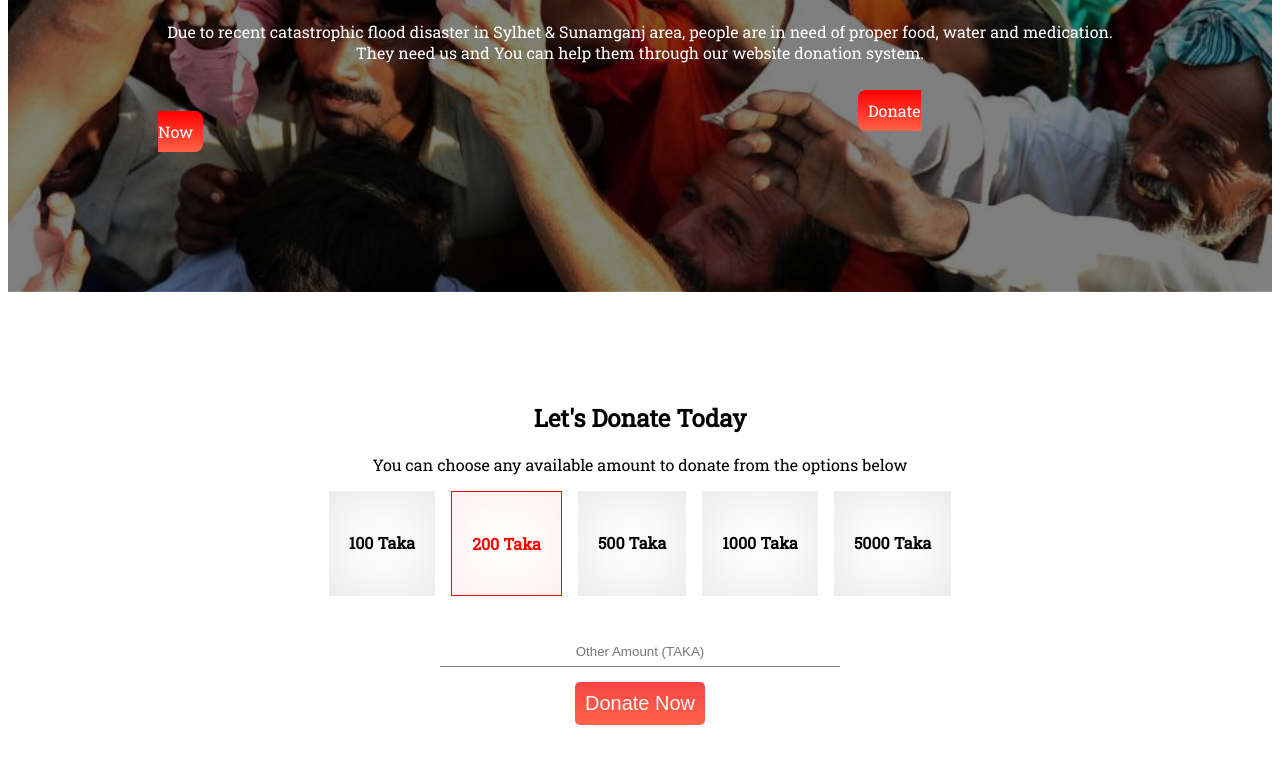
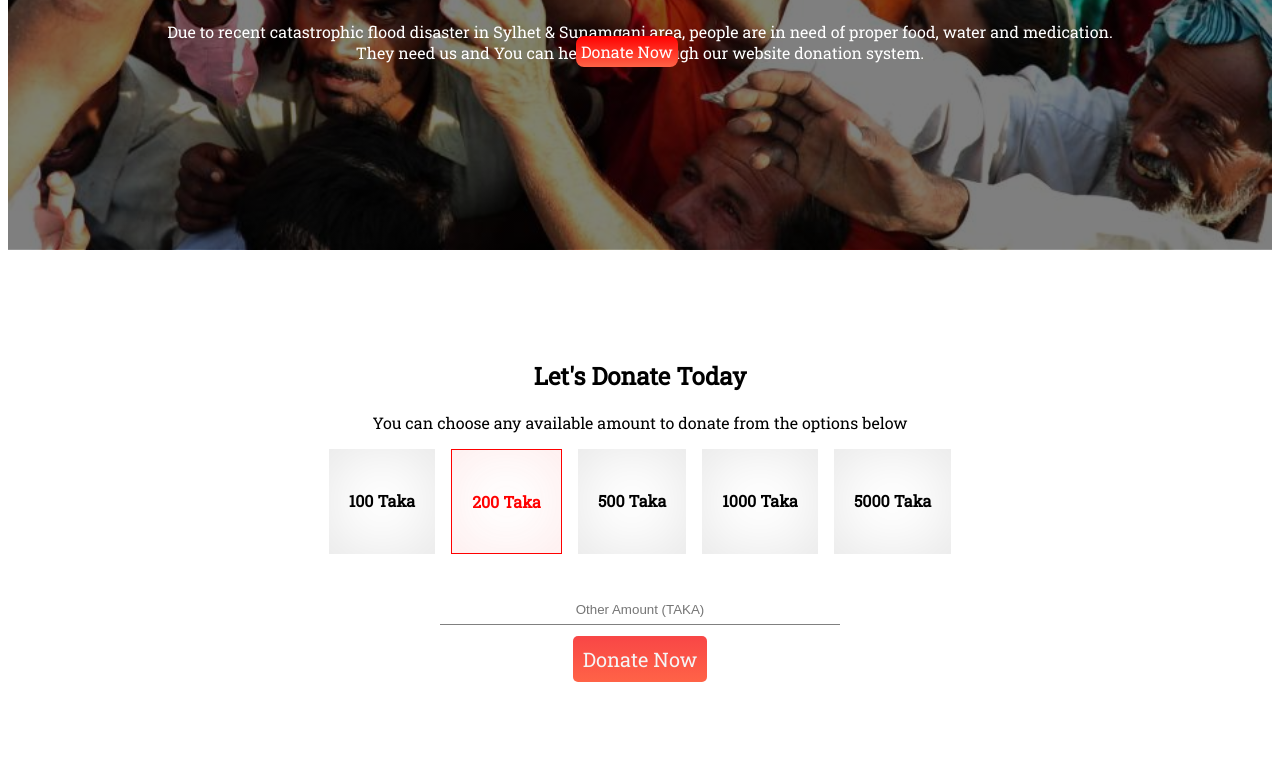
Before and after one commit to fasourav/web-flood-donation, a plain HTML site: page index.html in a window 1280 px wide. Shown: the part 284-1067 px from the top of the page. Drawn offline with Linux system fonts and the light colour scheme.

Commit message:
updated donate-button

```diff
--- a/index.html
+++ b/index.html
@@ -21,10 +21,11 @@
             Due to recent catastrophic flood disaster in Sylhet & Sunamganj area, people are in need of proper food, water and medication. They need us and You can help them through our website donation system.
         </p>
         <br>
+        <div>
+            <a href="blank" id="donate-header">Donate Now</a>
         </div>
-        <div>
-        <a href="blank" id="donate-header">Donate Now</a>
-    </div>
+        </div>
+
     </div>
 
     <section class="donate-today">
@@ -49,8 +50,8 @@
             <h4>5000 Taka</h4>
         </div>
         </div>
-        <input type="text" id="placeholder" placeholder="Other Amount (TAKA)"> <br>
-        <button class="submit" type="submit" form="" value="submit">Donate Now</button>
+        <input type="text" id="placeholder" placeholder="Other Amount (TAKA)"> <br><br>
+        <a href="blank" class="submit">Donate Now</a>
 
     </section>
 
--- a/style.css
+++ b/style.css
@@ -72,7 +72,8 @@ p{
 }
 
 .submit{
-    margin-top: 15px;
+    text-decoration: none;
+    margin-top: 20px;
     background-image: linear-gradient(rgb(248, 70, 70),tomato);
     padding: 10px;
     text-align: center;
@@ -190,7 +191,7 @@ h5
 
 .footer
 {
-    margin: 0;
+    margin: auto;
     padding: 10px;
     color: white;
     background-color: brown;
@@ -203,12 +204,14 @@ h5
 
 #donate-header
 {
+    margin: 0;
+    position:absolute;
+    top: 40%;
+    left:45%;
     text-decoration: none;
-    margin: 700px;
     border-radius: 8px;
     font-weight: 500;
     color: white;
     background-image: linear-gradient(red, tomato);
-    padding: 10px;
-
+    padding: 5px;
 }
```
